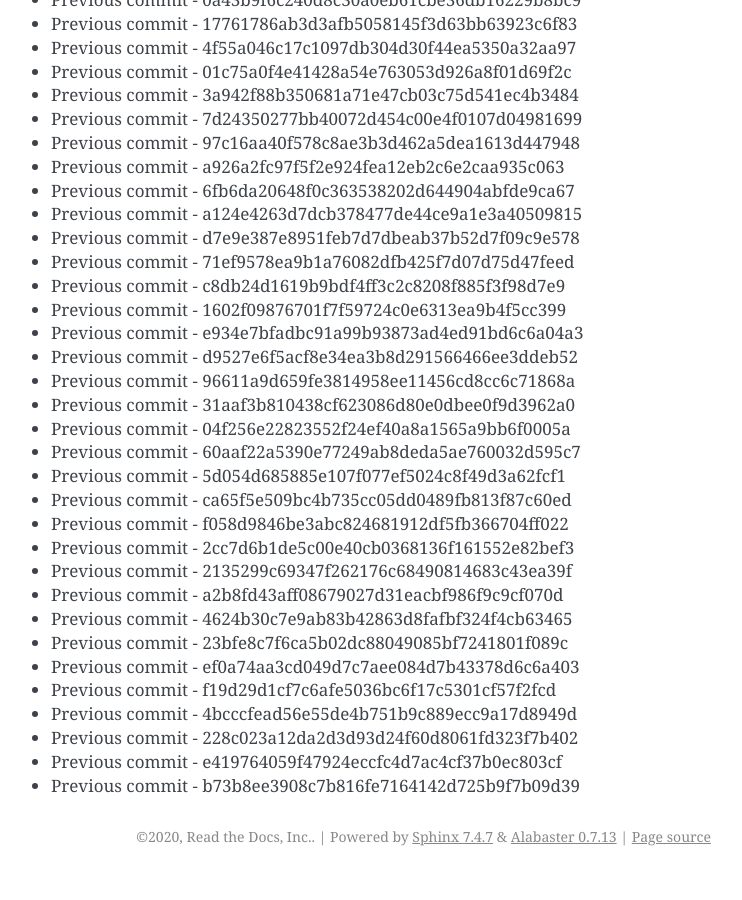
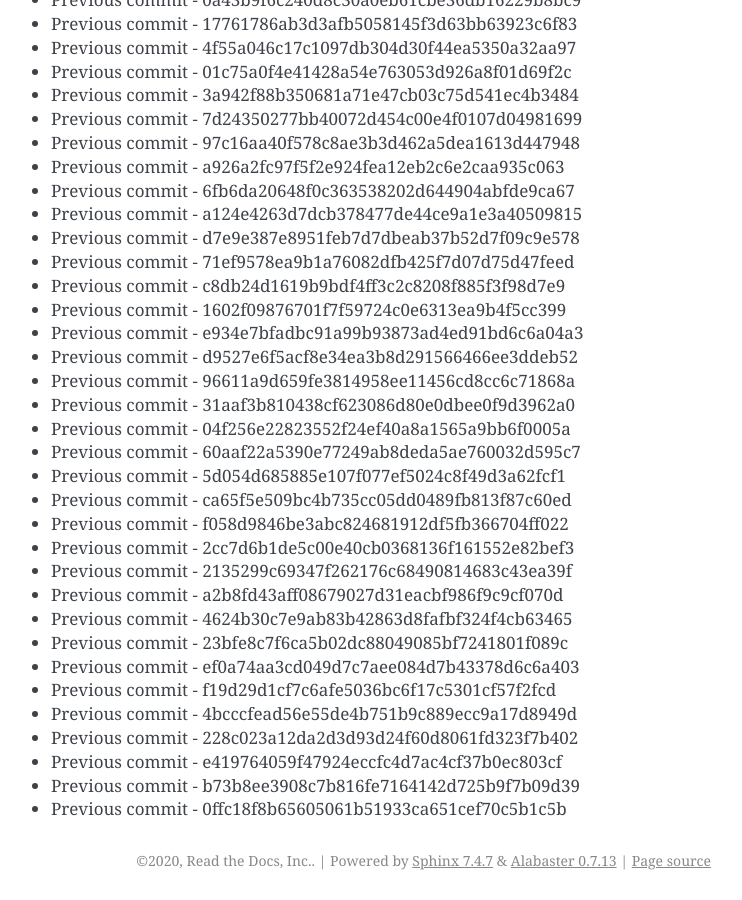
Before and after one commit to readthedocs/rtd-git-stresstest, a Sphinx documentation site: the page built from docs/updates.rst, in a window 1280 px wide and 900 px high, scrolled down 65478 px. Shown: the whole window, without its empty margins (399-1141 px from the left). Built offline with Sphinx 7.4.7, drawn with Linux system fonts in a browser that asks for light colours; before the commit the page ends 66354 px from its top, so only the background shows below that.

Commit message:
Generating commit from previous: 0ffc18f8b65605061b51933ca651cef70c5b1c5b

```diff
--- a/docs/updates.rst
+++ b/docs/updates.rst
@@ -2783,3 +2783,4 @@ It can be tested for any performance characteristics.
 * Previous commit - 228c023a12da2d3d93d24f60d8061fd323f7b402
 * Previous commit - e419764059f47924eccfc4d7ac4cf37b0ec803cf
 * Previous commit - b73b8ee3908c7b816fe7164142d725b9f7b09d39
+* Previous commit - 0ffc18f8b65605061b51933ca651cef70c5b1c5b
```
